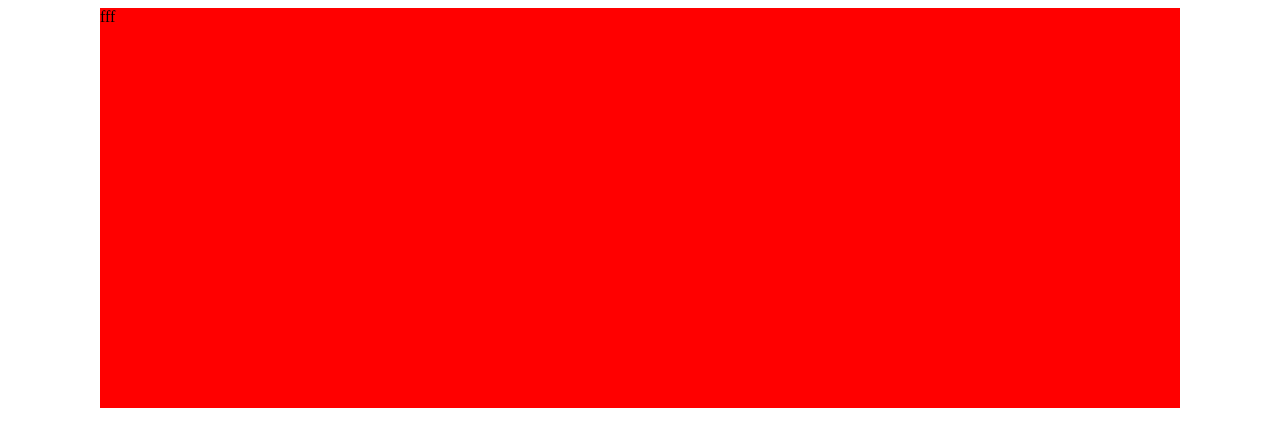
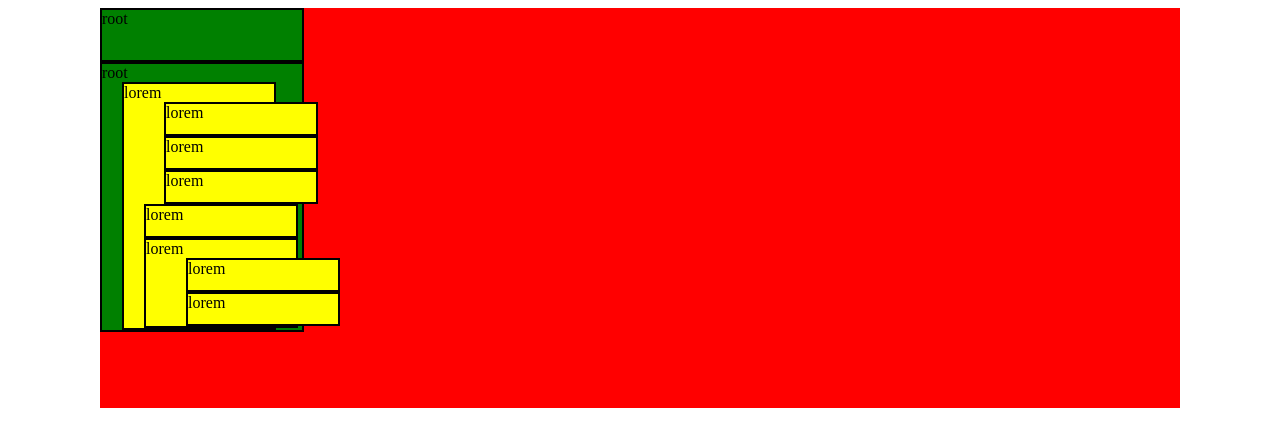
Before and after one commit to IgorNasevich/Test-Task-Folder-System, a plain HTML site: page index.html in a window 1280 px wide. Drawn offline with Linux system fonts and the light colour scheme.

Commit message:
feat: sorted and prepared for render

```diff
--- a/index.html
+++ b/index.html
@@ -8,7 +8,7 @@
 </head>
 <body>
 	<div class="wrapper">
-		<div>fff</div>
+
 	</div>
 	<script src="script.js"></script>
 
--- a/script.js
+++ b/script.js
@@ -1,10 +1,61 @@
-function foo(arr,tabs){
-	if (arr === null) return
+
+// function foo(arr,tabs){
+// 	if (arr === null) {
+// 		wrapper.append(document.createElement('div'))
+// 		return
+// 	}
+// 	for (let i = 0; i < arr.length; i++){
+// 		console.log('  '.repeat(tabs)+arr[i].sorthead);
+// 		foo(arr[i].children, tabs+1)
+// 	}
+// }
+
+let wrapper = document.querySelector('.wrapper')
+let prevElem = null
+let level = 0
+
+function render(arr) {
+	if (arr === null) {
+		return
+	}
+
 	for (let i = 0; i < arr.length; i++){
-		console.log('  '.repeat(tabs)+arr[i].sorthead);
-		foo(arr[i].children, tabs+1)
+		let elem = document.createElement('div')
+		if(arr[i].head === null){
+			elem.classList.add('rootElem')
+			elem.innerText = 'root'
+			wrapper.append(elem)
+			prevElem = elem
+		}
+		else{
+			elem.classList.add('elem')
+			level++
+			elem.style.marginLeft = `${level * 20}px`
+			prevElem.append(elem)
+			elem.innerText = 'lorem'
+			if(arr[i].children !== null){
+				prevElem = elem
+			}
+			else{
+
+			}
+		}
+		render(arr[i].children)
+		if(level > 0) {
+			level--
+		}
 	}
+
+
+	// for(let item of arr){
+	// 	if(item.head === null){
+	// 		let rootElem = document.createElement('div')
+	// 		rootElem.classList.add('rootElem')
+	// 		wrapper.append(rootElem)
+	// 	}
+	// }
 }
+
 
 function sort(arr) {
 	if (arr === null) return
@@ -22,7 +73,7 @@ let dataString = JSON.stringify( {
             "name": "Проф.осмотр",
             "node": 0,
             "price": 100.0,
-            "sorthead": 20
+            "sorthead": 0
         },
         {
             "id": 2,
@@ -121,7 +172,8 @@ for (key in dataSet){
 		root.push(item)
 	}
 }
-foo(root,0)
 sort(root)
-foo(root,0)
+console.log(root);
+render(root,0)
+
 // в root лежит массив с объектами с массивом children == null Или [], всё отсортировано.
--- a/style.css
+++ b/style.css
@@ -4,3 +4,16 @@
 	background-color: red;
 	min-height: 400px;
 }
+.rootElem{
+	width: 200px;
+	background-color: green;
+	min-height: 50px;
+	border: 2px solid black;
+}
+
+.elem{
+	width: 150px;
+	background-color: yellow;
+	min-height: 30px;
+	border: 2px solid black;
+}
```
Also changed, not shown: assets/file.png (added), assets/folder.png (added).
